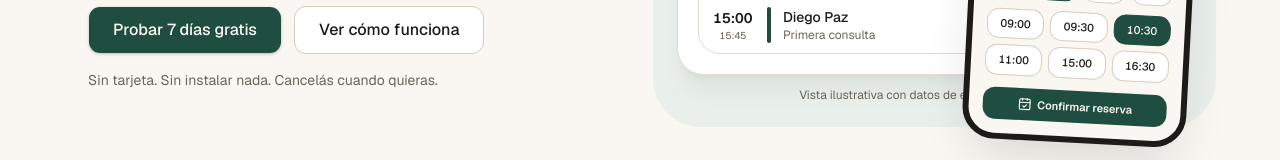
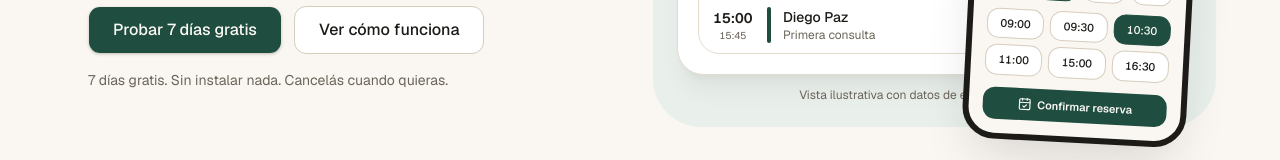
Before and after one commit to AlejandroM12/agendia, a Next.js app: page / in a window 1280 px wide. Shown: the part 464-624 px from the top of the page. Built offline with nearby package versions, Linux system fonts and the light colour scheme; no server answers.

Commit message:
feat: drop card-related wording from the free trial messaging

```diff
--- a/app/(marketing)/page.tsx
+++ b/app/(marketing)/page.tsx
@@ -19,13 +19,13 @@ const MORE_FEATURES: Array<{ icon: LucideIcon; title: string; text: string }> =
 ];
 
 const STEPS = [
-  { title: "Creá tu cuenta", text: "Nombre, email y contraseña. Sin tarjeta." },
+  { title: "Creá tu cuenta", text: "Nombre, email y contraseña. En un minuto estás adentro." },
   { title: "Contanos cómo trabajás", text: "Tus servicios, cuánto duran y en qué horarios atendés. Son tres pasos cortos." },
   { title: "Compartí tu enlace", text: "Pegalo en tu Instagram o WhatsApp y empezá a recibir reservas en tu agenda." },
 ];
 
 const FAQS = [
-  { q: "¿Cómo funciona la prueba gratuita?", a: `Al registrarte tenés ${trialPolicy.trialDays} días con todas las funciones, sin cargar ninguna tarjeta. No se cobra nada automáticamente.` },
+  { q: "¿Cómo funciona la prueba gratuita?", a: `Al registrarte tenés ${trialPolicy.trialDays} días con todas las funciones. No se cobra nada automáticamente: al terminar, vos decidís si seguís.` },
   { q: "¿Qué pasa cuando termina la prueba?", a: `Tu cuenta queda en modo de solo lectura durante ${trialPolicy.readonlyGraceDays} días: seguís viendo tus turnos y clientes, pero no podés crear turnos nuevos ni recibir reservas hasta activar el plan. Nunca borramos tus datos automáticamente.` },
   { q: "¿Mis clientes tienen que registrarse o instalar algo?", a: "No. Entran a tu enlace, eligen servicio, día y horario, dejan su nombre y un contacto, y listo." },
   { q: "¿Cómo me entero de una reserva nueva?", a: "Aparece al instante en tu agenda y, si querés, también te avisamos por email." },
@@ -105,7 +105,7 @@ export default function LandingPage() {
               <ButtonLink size="lg" href="/registro">Probar {trialPolicy.trialDays} días gratis</ButtonLink>
               <ButtonLink size="lg" variant="outline" href="#como-funciona">Ver cómo funciona</ButtonLink>
             </div>
-            <p className="mt-4 text-sm text-muted-foreground">Sin tarjeta. Sin instalar nada. Cancelás cuando quieras.</p>
+            <p className="mt-4 text-sm text-muted-foreground">{trialPolicy.trialDays} días gratis. Sin instalar nada. Cancelás cuando quieras.</p>
           </div>
 
           <div className="relative mx-auto w-full max-w-md lg:max-w-none">
```
